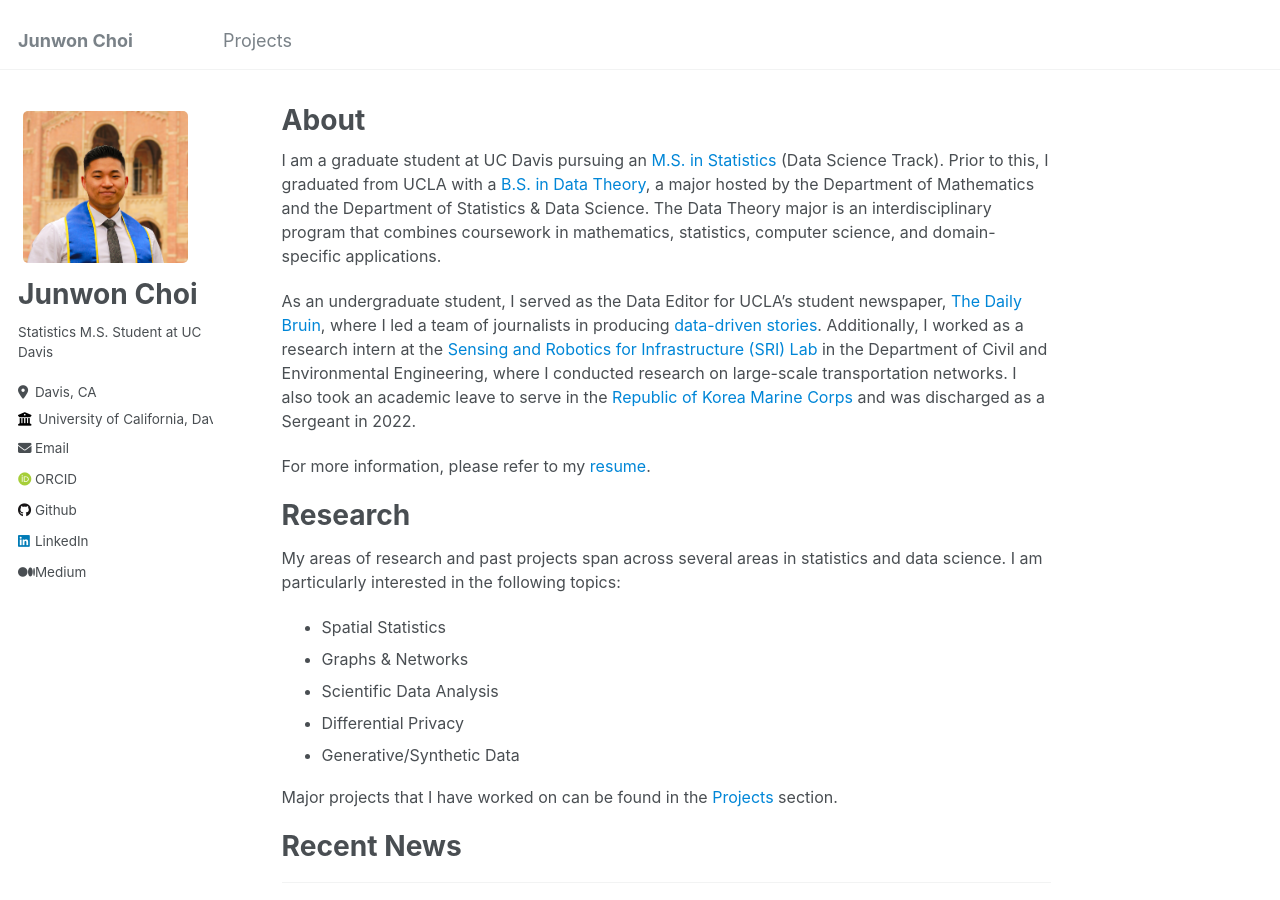
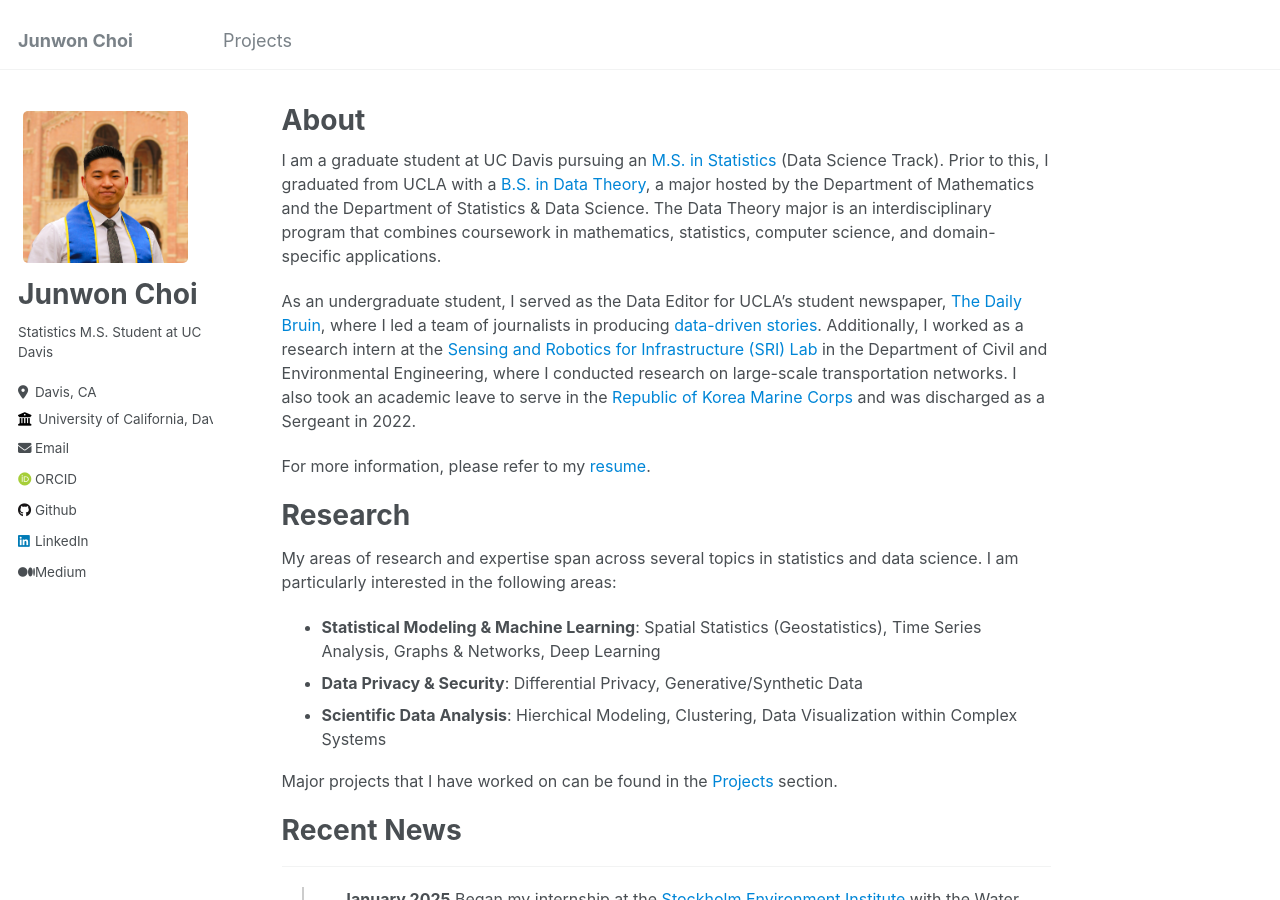
Before and after one commit to cjunwon/cjunwon.github.io, a Jekyll site: the page built from _pages/about.md, in a window 1280 px wide and 900 px high. Built offline with Jekyll 4.4.1, drawn with Linux system fonts in a browser that asks for light colours; some web fonts are replaced.

Commit message:
Update landing, resume

```diff
--- a/_pages/about.md
+++ b/_pages/about.md
@@ -16,13 +16,20 @@
 Research
 ===
 
-My areas of research and past projects span across several areas in statistics and data science. I am particularly interested in the following topics:
+My areas of research and expertise span across several topics in statistics and data science. I am particularly interested in the following areas:
 
-- Spatial Statistics
-- Graphs & Networks
+- **Statistical Modeling & Machine Learning**: Spatial Statistics (Geostatistics), Time Series Analysis, Graphs & Networks, Deep Learning
+- **Data Privacy & Security**: Differential Privacy, Generative/Synthetic Data
+- **Scientific Data Analysis**: Hierchical Modeling, Clustering, Data Visualization within Complex Systems
+
+<!-- - Spatial Statistics
+  - Geostatistics
 - Scientific Data Analysis
 - Differential Privacy
 - Generative/Synthetic Data
+- Graphs & Networks
+- Machine Learning
+- Time Series Analysis -->
 
 Major projects that I have worked on can be found in the [Projects](http://cjunwon.github.io/projects/) section.
 
```
Also changed, not shown: 2 other files.
